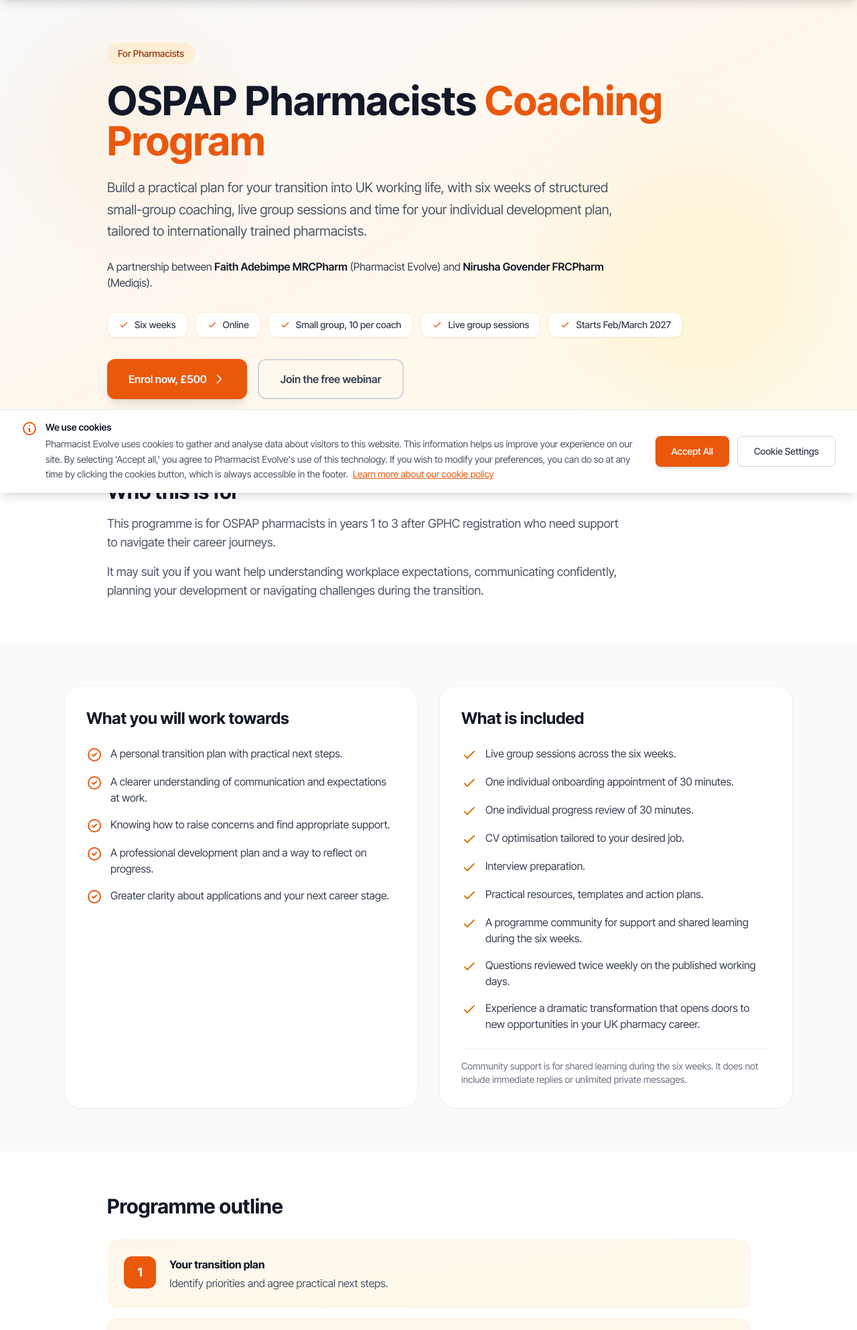
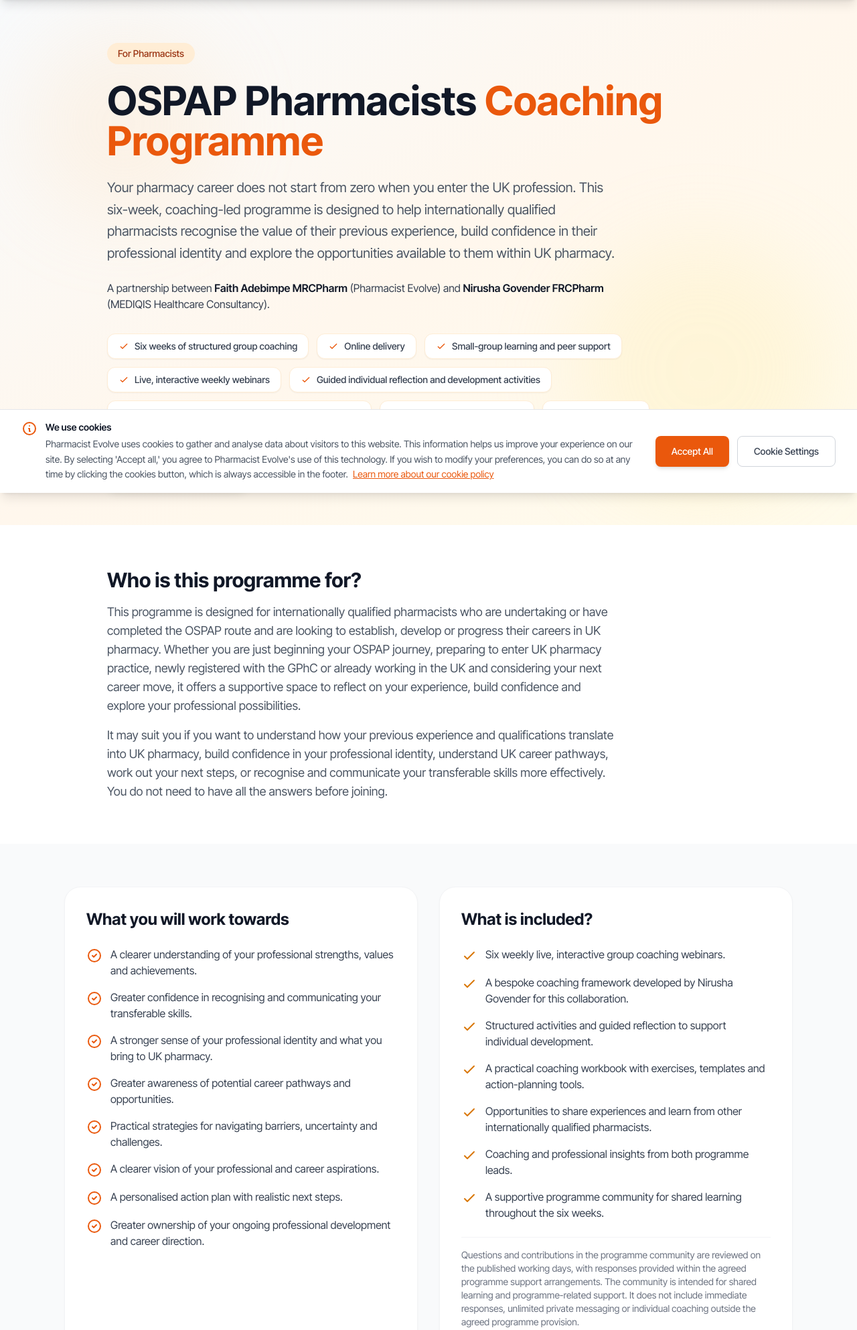
Before and after one commit to fldata22/pharmacist-evolve, a Laravel app: page /for-pharmacists in a window 1280 px wide. Shown: the part 64-2050 px from the top of the page at 67% size. Run offline with Laravel 12, Linux system fonts and the light colour scheme; style sheets or scripts are compiled from the project's sources; parts of the project's set-up code (start-up, migrations or seed data) failed here and were passed over; some libraries are stand-ins or nearby versions; some web fonts are replaced.

Commit message:
content(programme): coaching programme wording from Faith's amended brief
Wording only from faith-coaching-ng-amendments.docx: Programme spelling,
new hero intro, wider audience, at-a-glance items, outcomes, inclusions,
six week titles, community note, coaches intro and both bios, MEDIQIS
Healthcare Consultancy. Layout, components and pricing unchanged.

Co-Authored-By: Claude Opus 5.5 <noreply@anthropic.com>

```diff
--- a/resources/js/Pages/ForPharmacists.vue
+++ b/resources/js/Pages/ForPharmacists.vue
@@ -14,10 +14,10 @@
           For Pharmacists
         </span>
         <h1 class="text-4xl lg:text-6xl font-bold text-gray-900 mb-6 leading-tight">
-          OSPAP Pharmacists <span class="text-orange-600">Coaching Program</span>
+          OSPAP Pharmacists <span class="text-orange-600">Coaching Programme</span>
         </h1>
         <p class="text-xl text-gray-600 mb-6 max-w-3xl leading-relaxed">
-          Build a practical plan for your transition into UK working life, with six weeks of structured small-group coaching, live group sessions and time for your individual development plan, tailored to internationally trained pharmacists.
+          Your pharmacy career does not start from zero when you enter the UK profession. This six-week, coaching-led programme is designed to help internationally qualified pharmacists recognise the value of their previous experience, build confidence in their professional identity and explore the opportunities available to them within UK pharmacy.
         </p>
 
         <!-- Partnership -->
@@ -53,12 +53,12 @@
     <!-- Who this is for -->
     <section class="py-16 bg-white">
       <div class="max-w-5xl mx-auto px-4 sm:px-6 lg:px-8">
-        <h2 class="text-3xl font-bold text-gray-900 mb-4">Who this is for</h2>
+        <h2 class="text-3xl font-bold text-gray-900 mb-4">Who is this programme for?</h2>
         <p class="text-lg text-gray-600 mb-4 max-w-3xl">
-          This programme is for OSPAP pharmacists in years 1 to 3 after GPHC registration who need support to navigate their career journeys.
+          This programme is designed for internationally qualified pharmacists who are undertaking or have completed the OSPAP route and are looking to establish, develop or progress their careers in UK pharmacy. Whether you are just beginning your OSPAP journey, preparing to enter UK pharmacy practice, newly registered with the GPhC or already working in the UK and considering your next career move, it offers a supportive space to reflect on your experience, build confidence and explore your professional possibilities.
         </p>
         <p class="text-lg text-gray-600 max-w-3xl">
-          It may suit you if you want help understanding workplace expectations, communicating confidently, planning your development or navigating challenges during the transition.
+          It may suit you if you want to understand how your previous experience and qualifications translate into UK pharmacy, build confidence in your professional identity, understand UK career pathways, work out your next steps, or recognise and communicate your transferable skills more effectively. You do not need to have all the answers before joining.
         </p>
       </div>
     </section>
@@ -79,7 +79,7 @@
         </div>
 
         <div class="bg-white rounded-3xl p-8 shadow-sm border border-gray-100">
-          <h2 class="text-2xl font-bold text-gray-900 mb-6">What is included</h2>
+          <h2 class="text-2xl font-bold text-gray-900 mb-6">What is included?</h2>
           <ul class="space-y-4">
             <li v-for="item in included" :key="item" class="flex items-start">
               <svg class="w-6 h-6 text-amber-600 mr-3 flex-shrink-0 mt-0.5" fill="none" stroke="currentColor" viewBox="0 0 24 24">
@@ -89,7 +89,7 @@
             </li>
           </ul>
           <p class="mt-6 text-sm text-gray-500 border-t border-gray-100 pt-4">
-            Community support is for shared learning during the six weeks. It does not include immediate replies or unlimited private messages.
+            Questions and contributions in the programme community are reviewed on the published working days, with responses provided within the agreed programme support arrangements. The community is intended for shared learning and programme-related support. It does not include immediate responses, unlimited private messaging or individual coaching outside the agreed programme provision.
           </p>
         </div>
       </div>
@@ -98,7 +98,7 @@
     <!-- Programme outline -->
     <section class="py-16 bg-white">
       <div class="max-w-5xl mx-auto px-4 sm:px-6 lg:px-8">
-        <h2 class="text-3xl font-bold text-gray-900 mb-8">Programme outline</h2>
+        <h2 class="text-3xl font-bold text-gray-900 mb-8">The six-week programme</h2>
 
         <div class="space-y-4">
           <div v-for="(session, i) in outline" :key="i" class="flex items-start gap-5 bg-gradient-to-br from-orange-50 to-amber-50 rounded-2xl p-6 border border-orange-100">
@@ -119,7 +119,7 @@
       <div class="max-w-6xl mx-auto px-4 sm:px-6 lg:px-8">
         <h2 class="text-3xl font-bold text-gray-900 mb-4">Meet your coaches</h2>
         <p class="text-lg text-gray-600 max-w-3xl mb-10">
-          The programme is delivered in partnership by Faith Adebimpe of Pharmacist Evolve and Nirusha Govender of Mediqis. Your joining information will explain who delivers each part and how to access support.
+          This programme is led by Nirusha Govender FRCPharm, Founder and Principal Consultant of MEDIQIS and Professional Coach, who has developed a bespoke coaching framework specifically for this collaboration with Pharmacist Evolve. Working alongside Faith Adebimpe, the programme combines professional coaching with practical pharmacy insight and lived experience.
         </p>
         <div class="grid grid-cols-1 lg:grid-cols-2 gap-8">
           <article v-for="coach in coaches" :key="coach.name" class="bg-white rounded-3xl p-8 shadow-sm border border-gray-100">
@@ -350,35 +350,45 @@ defineOptions({ layout: null })
 
 const offerActive = offerIsActive()
 
-const atAGlance = [programme.duration, 'Online', `Small group, ${programme.participantsPerCoach} per coach`, 'Live group sessions', `Starts ${programme.cohortStart}`]
+const atAGlance = [
+  `${programme.duration} of structured group coaching`,
+  'Online delivery',
+  'Small-group learning and peer support',
+  'Live, interactive weekly webinars',
+  'Guided individual reflection and development activities',
+  'Personalised coaching support and practical resources',
+  `Starts ${programme.cohortStart}`,
+  `Enrolment: £${currentPrice()}`,
+]
 
 const workTowards = [
-  'A personal transition plan with practical next steps.',
-  'A clearer understanding of communication and expectations at work.',
-  'Knowing how to raise concerns and find appropriate support.',
-  'A professional development plan and a way to reflect on progress.',
-  'Greater clarity about applications and your next career stage.',
+  'A clearer understanding of your professional strengths, values and achievements.',
+  'Greater confidence in recognising and communicating your transferable skills.',
+  'A stronger sense of your professional identity and what you bring to UK pharmacy.',
+  'Greater awareness of potential career pathways and opportunities.',
+  'Practical strategies for navigating barriers, uncertainty and challenges.',
+  'A clearer vision of your professional and career aspirations.',
+  'A personalised action plan with realistic next steps.',
+  'Greater ownership of your ongoing professional development and career direction.',
 ]
 
 const included = [
-  'Live group sessions across the six weeks.',
-  'One individual onboarding appointment of 30 minutes.',
-  'One individual progress review of 30 minutes.',
-  'CV optimisation tailored to your desired job.',
-  'Interview preparation.',
-  'Practical resources, templates and action plans.',
-  'A programme community for support and shared learning during the six weeks.',
-  'Questions reviewed twice weekly on the published working days.',
-  'Experience a dramatic transformation that opens doors to new opportunities in your UK pharmacy career.',
+  'Six weekly live, interactive group coaching webinars.',
+  'A bespoke coaching framework developed by Nirusha Govender for this collaboration.',
+  'Structured activities and guided reflection to support individual development.',
+  'A practical coaching workbook with exercises, templates and action-planning tools.',
+  'Opportunities to share experiences and learn from other internationally qualified pharmacists.',
+  'Coaching and professional insights from both programme leads.',
+  'A supportive programme community for shared learning throughout the six weeks.',
 ]
 
 const outline = [
-  { title: 'Your transition plan', detail: 'Identify priorities and agree practical next steps.' },
-  { title: 'Communication and teamwork', detail: 'Explore workplace scenarios and asking for help.' },
-  { title: 'When challenges arise', detail: 'Recognise concerns, document issues and find appropriate support.' },
-  { title: 'Professional development', detail: 'Plan learning, reflection and constructive feedback.' },
-  { title: 'Your next career step', detail: 'Prepare applications, interviews and career conversations.' },
-  { title: 'Review and future plan', detail: 'Review progress and plan continued development.' },
+  { title: 'Your professional journey and strengths', detail: 'Explore your professional background, achievements, values and motivations. Recognise the experience and capabilities you already bring and begin to understand what makes your professional contribution distinctive.' },
+  { title: 'Understanding your UK professional landscape', detail: 'Explore the UK pharmacy environment, professional expectations and opportunities. Identify what you already know, where you may need further insight and how to access the right information and support.' },
+  { title: 'Recognising and communicating your professional value', detail: 'Explore how your international experience, knowledge and transferable skills can translate into the UK pharmacy context. Develop greater confidence in articulating your capabilities and professional contribution.' },
+  { title: 'Building confidence and professional identity', detail: 'Reflect on the experiences, assumptions and barriers that may influence your confidence and career decisions. Develop a stronger sense of professional identity and consider how to approach challenges with a more constructive mindset.' },
+  { title: 'Exploring career possibilities', detail: 'Broaden your perspective on what your pharmacy career could look like. Explore different pathways, consider your aspirations and identify opportunities that align with your experience, strengths and values.' },
+  { title: 'Turning insight into action', detail: 'Bring together your learning and identify the steps needed to move forward. Develop a practical action plan, with clear priorities and realistic goals to support your continued professional development.' },
 ]
 
 const faqs = [
--- a/resources/js/config/programme.js
+++ b/resources/js/config/programme.js
@@ -1,12 +1,12 @@
-// Single source of truth for the OSPAP Pharmacists Coaching Program details
+// Single source of truth for the OSPAP Pharmacists Coaching Programme details
 // shown on the site (For Pharmacists page, home page card). Change things
 // here rather than in the pages.
 
 export const programme = {
-  name: 'OSPAP Pharmacists Coaching Program',
+  name: 'OSPAP Pharmacists Coaching Programme',
   duration: 'Six weeks',
   durationShort: '6 weeks',
-  cohortStart: 'Feb/March 2027',
+  cohortStart: 'February/March 2027',
   participantsPerCoach: 10,
 
   // Enrolment is handled off-site on a Google Form.
@@ -49,13 +49,13 @@ export function currentPrice() {
 
 export const partnership = [
   { name: 'Faith Adebimpe MRCPharm', org: 'Pharmacist Evolve' },
-  { name: 'Nirusha Govender FRCPharm', org: 'Mediqis' },
+  { name: 'Nirusha Govender FRCPharm', org: 'MEDIQIS Healthcare Consultancy' },
 ]
 
-// Bios are as written in Faith's November 2026 brief.
-// Photos: the Nirusha photo matches the one already used for her on the
-// Conference page; the Faith photo is from the same studio set as the About
-// page portrait. Both still to be confirmed by Faith.
+// Bios are from Faith's amended brief (faith-coaching-ng-amendments.docx,
+// Nov 2026). Photos: the Nirusha photo matches the one already used for her
+// on the Conference page; the Faith photo is from the same studio set as the
+// About page portrait. Both still to be confirmed by Faith.
 export const coaches = [
   {
     name: 'Faith Adebimpe MRCPharm',
@@ -63,18 +63,21 @@ export const coaches = [
     photo: '/images/coaches/faith-adebimpe.jpg',
     photoPosition: 'center 20%',
     bio: [
-      'Faith is a pharmacist, independent prescriber, coach and founder of Pharmacist Evolve. She grew up in Nigeria and completed her Master of Pharmacy at University College London. Her experience of finding her feet in UK pharmacy shaped her interest in how pharmacists build confidence, find their voice within the Pharmacy sector and work out how to achieve the best out of their pharmacy careers in the UK. She founded Pharmacist Evolve to support internationally trained pharmacists through coaching and mentoring, professional networks and collaboration with employers and organisations.',
-      'Through the group coaching programme, Faith brings together her experience in UK pharmacy practice and her work supporting internationally trained pharmacists. She helps participants recognise the value of their previous experience, navigate unfamiliar workplace expectations and speak confidently about what they bring to the pharmacy sector. She gives international pharmacists space to work through real situations, navigating pharmacy practice in the UK towards real world career success.',
+      'Faith is a pharmacist, independent prescriber, coach and founder of Pharmacist Evolve. She grew up in Nigeria and completed her Master of Pharmacy at University College London, and her own experience of finding her feet in UK pharmacy shaped her interest in supporting internationally trained pharmacists to build confidence, find their voice and achieve their professional ambitions.',
+      'Through Pharmacist Evolve, Faith supports internationally trained pharmacists through coaching, mentoring, professional networks and collaboration with employers and organisations.',
+      'In this programme, Faith brings her experience of UK pharmacy practice and her understanding of the transition faced by internationally qualified pharmacists. She helps participants navigate unfamiliar professional environments, build confidence and recognise how their experience can contribute to their future careers.',
     ],
   },
   {
-    name: 'Nirusha Govender FRCPharm, PGCertIP',
-    role: 'Pharmacist, Founder of MEDIQIS & Qualified Coach',
+    name: 'Nirusha Govender FRCPharm, PGCert Independent Prescribing',
+    role: 'Lead Professional Coach | Founder and Principal Consultant, MEDIQIS Healthcare Consultancy',
     photo: '/images/coaches/nirusha-govender.jpg',
     photoPosition: 'center 25%',
     bio: [
-      'Nirusha is Founder and Principal Consultant of MEDIQIS Healthcare Consultancy, an experienced pharmacist, former NHS senior leader and qualified coach, with nearly 30 years of experience across clinical practice, pharmacy leadership, medicines optimisation and healthcare transformation. Having completed the OSPAP journey herself, she understands first-hand the challenges, opportunities and professional adjustments involved in transitioning into UK pharmacy practice as an internationally qualified pharmacist.',
-      'Through the MEDIQIS coaching programme, Nirusha brings together her lived OSPAP experience, extensive pharmacy expertise and professional coaching skills to help internationally qualified pharmacists recognise and articulate their transferable skills, build confidence, navigate their transition into the UK profession and develop their professional identity. Her approach goes beyond the OSPAP qualification, empowering pharmacists to draw on their previous experience, embrace their strengths and build fulfilling, confident and successful careers in UK pharmacy.',
+      'Nirusha is an experienced pharmacist, former NHS senior leader and professional coach, with nearly 30 years of experience across clinical practice, pharmacy leadership, medicines optimisation and healthcare transformation.',
+      'Having completed the OSPAP journey herself, she understands first-hand the challenges, opportunities and professional adjustments involved in transitioning into UK pharmacy practice as an internationally qualified pharmacist.',
+      'As Lead Professional Coach, Nirusha has designed the bespoke coaching framework underpinning this programme. She brings together her lived experience, extensive pharmacy expertise and professional coaching skills to help participants recognise their strengths, articulate their transferable skills, challenge limiting assumptions and develop a confident professional identity.',
+      'Her coaching approach is grounded in helping people recognise their strengths, value their experiences and see possibilities they may not have considered. Having experienced the OSPAP journey herself, Nirusha is passionate about ensuring internationally qualified pharmacists do not lose sight of the knowledge, skills and professional identity they have worked hard to build. She wants them to feel confident bringing the full breadth of their professional experience into the UK pharmacy environment, recognising its value and building on it to shape their future careers.',
     ],
   },
 ]
```
